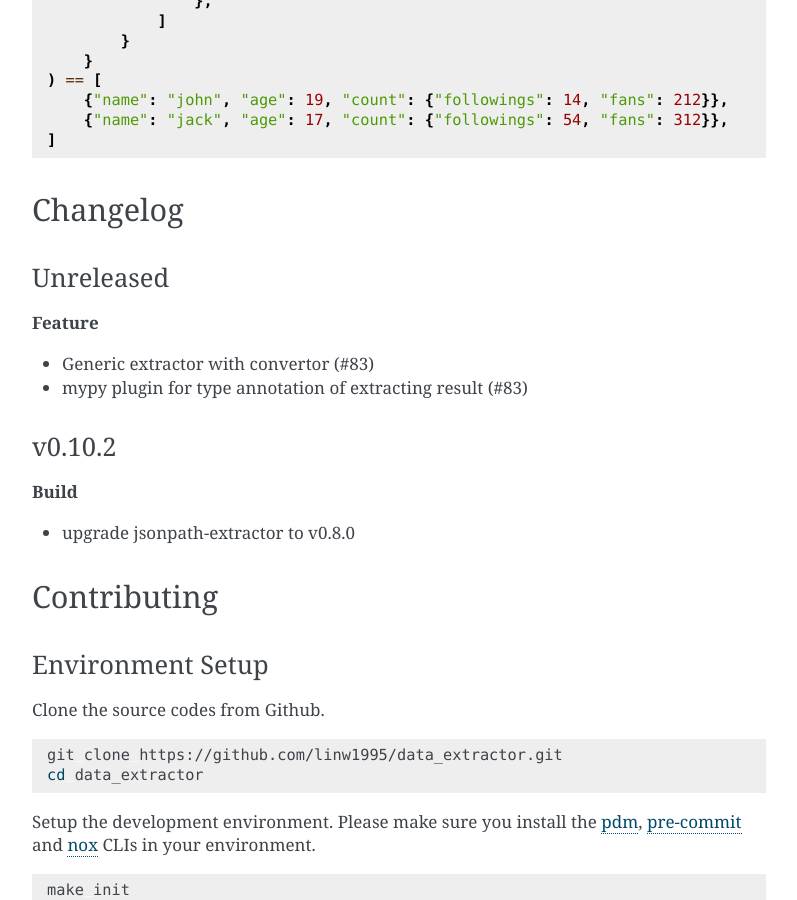
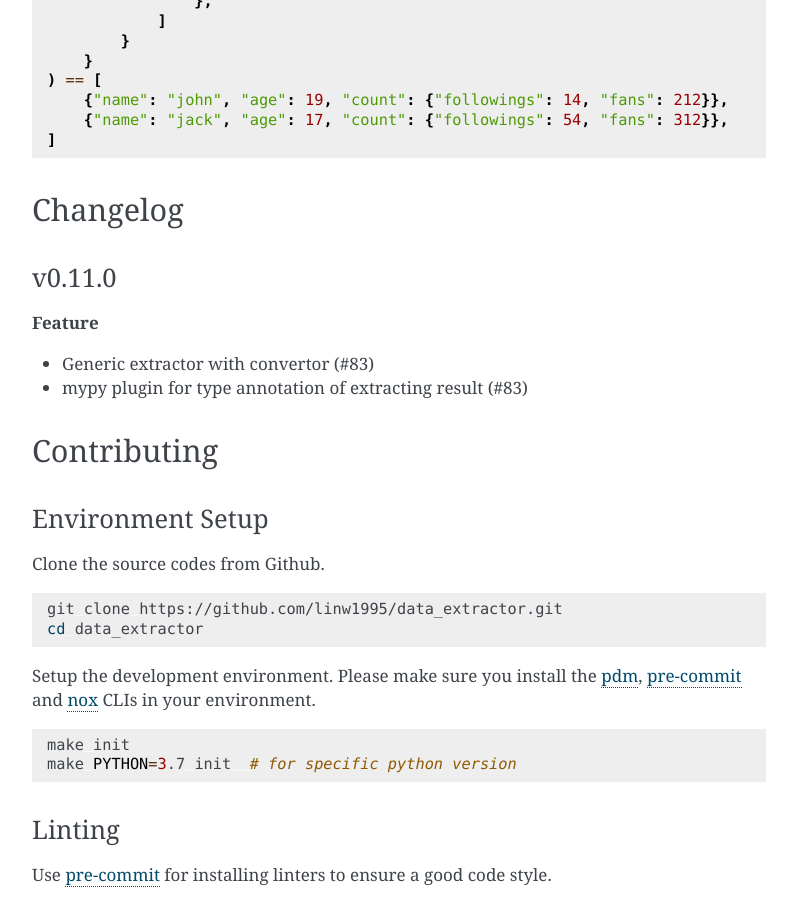
Before and after one commit to linw1995/data_extractor, a Sphinx documentation site: the page built from docs/source/index.rst, in a window 1280 px wide and 900 px high, scrolled down 1667 px. Shown: the whole window, without its empty margins (356-1153 px from the left). Built offline with Sphinx 7.4.7, drawn with Linux system fonts in a browser that asks for light colours.

Commit message:
docs: update

```diff
--- a/docs/source/changelog.rst
+++ b/docs/source/changelog.rst
@@ -2,7 +2,7 @@
 Changelog
 =========
 
-Unreleased
+v0.11.0
 ~~~~~~~~~~
 
 **Feature**
@@ -10,12 +10,5 @@
 - Generic extractor with convertor (#83)
 - mypy plugin for type annotation of extracting result (#83)
 
-v0.10.2
-~~~~~~~
-
-**Build**
-
-- upgrade jsonpath-extractor to v0.8.0
-
 .. include:: history.rst
     :start-line: 4
```
Also changed, not shown: README.rst (+1 -8 lines), docs/source/history.rst (+8 -0 lines), 1 other file.
